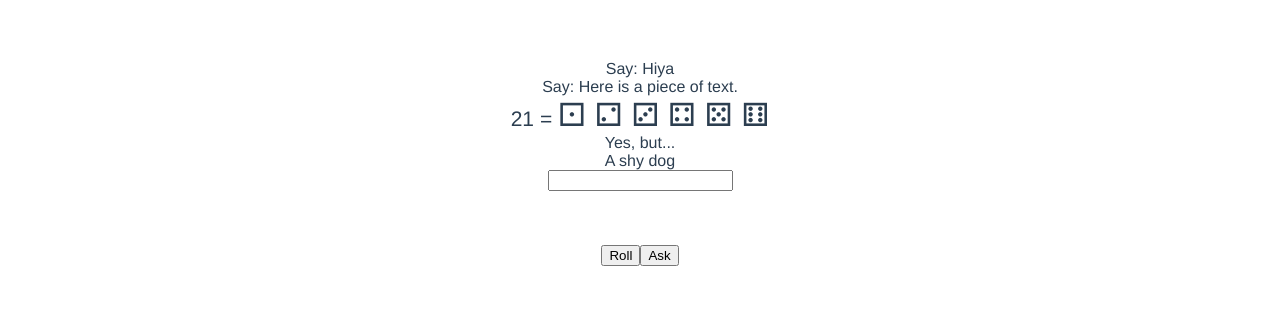
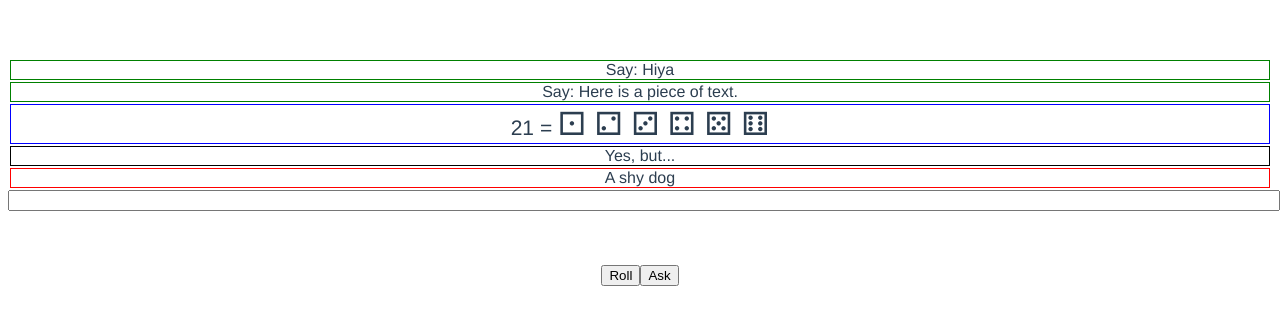
Before and after one commit to mrombout/solorpg, a Vue app in the folder frontend/vgui/: page / in a window 1280 px wide. Shown: the top 324 px of the page. Built offline with nearby package versions, Linux system fonts and the light colour scheme.

Commit message:
Add colors to commands components

```diff
--- a/frontend/vgui/src/App.vue
+++ b/frontend/vgui/src/App.vue
@@ -21,6 +21,9 @@ export default {
     addRoll() {
       this.$store.dispatch('addRoll')
     },
+    addAsk() {
+
+    },
     onExecuteCommand() {
       alert('execute command!')
     }
--- a/frontend/vgui/src/components/StoryEditor.vue
+++ b/frontend/vgui/src/components/StoryEditor.vue
@@ -26,8 +26,7 @@ export default {
 </script>
 
 <style scoped>
-.editor textarea {
-  width: 800px;
-  height: 100px;
+.editor input[type="text"] {
+  width: 100%;
 }
 </style>
--- a/frontend/vgui/src/components/commands/Ask.vue
+++ b/frontend/vgui/src/components/commands/Ask.vue
@@ -14,5 +14,8 @@ export default {
 </script>
 
 <style scoped>
-
+.ask {
+  border: 1px solid black;
+  margin: 2px;
+}
 </style>
--- a/frontend/vgui/src/components/commands/Gimme.vue
+++ b/frontend/vgui/src/components/commands/Gimme.vue
@@ -14,5 +14,8 @@ export default {
 </script>
 
 <style scoped>
-
+.gimme {
+  border: 1px solid red;
+  margin: 2px;
+}
 </style>
--- a/frontend/vgui/src/components/commands/Roll.vue
+++ b/frontend/vgui/src/components/commands/Roll.vue
@@ -16,6 +16,8 @@ export default {
 <style scoped>
 .roll {
   font-size: 21px;
+  border: 1px solid blue;
+  margin: 2px;
 }
 
 .roll .dice {
--- a/frontend/vgui/src/components/commands/Say.vue
+++ b/frontend/vgui/src/components/commands/Say.vue
@@ -14,5 +14,8 @@ export default {
 </script>
 
 <style scoped>
-
+.say {
+  border: 1px solid green;
+  margin: 2px;
+}
 </style>
```
